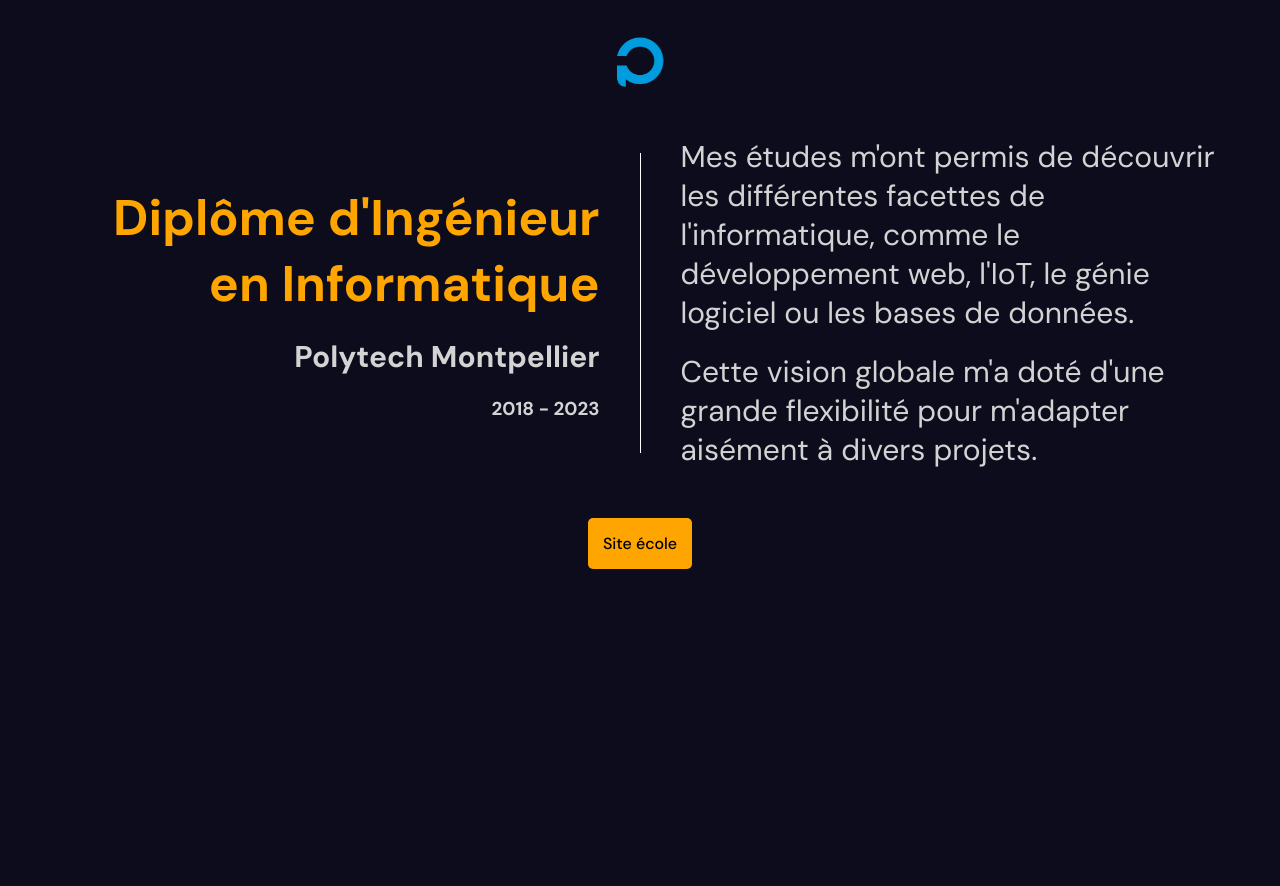
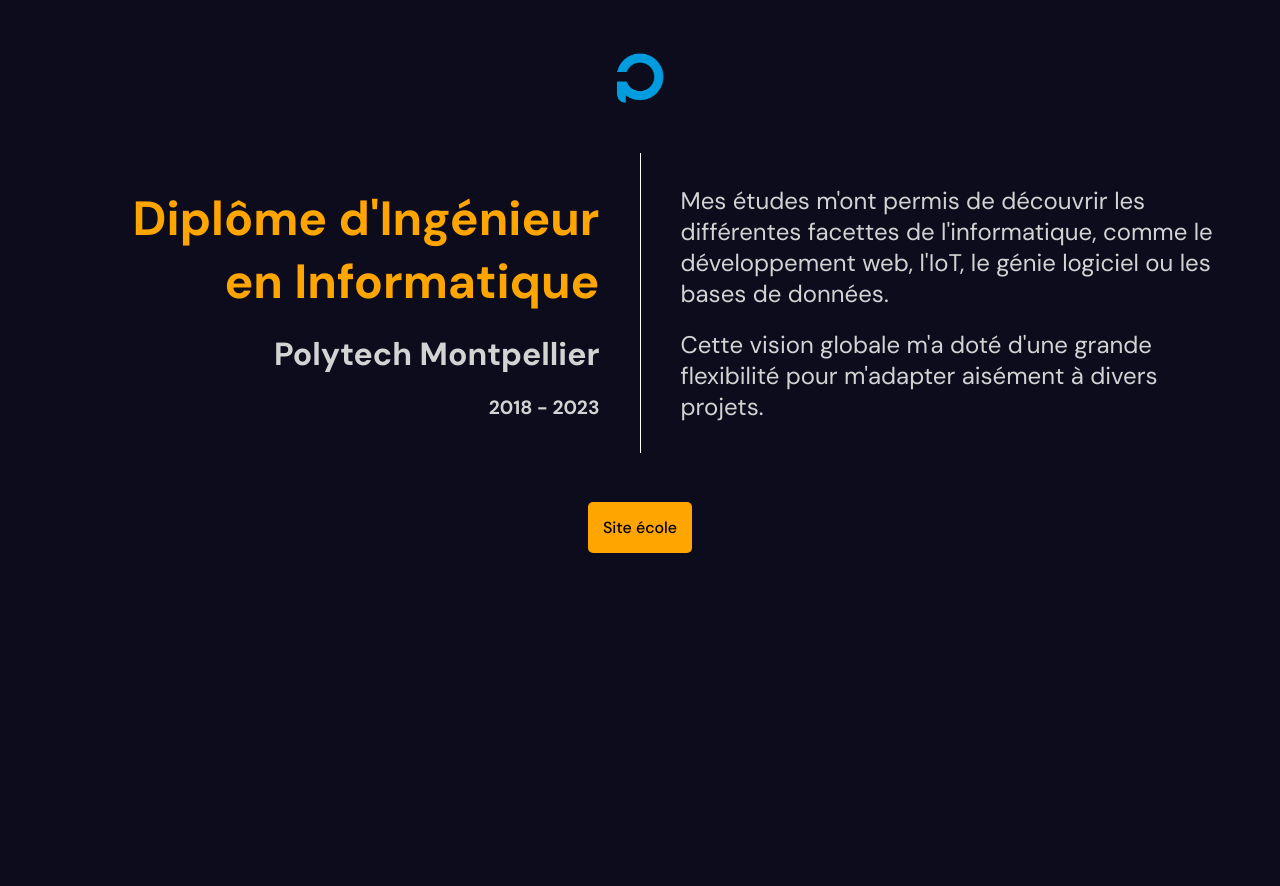
Before and after one commit to radubortan/portfolio, a React (Vite) app: page / in a window 1280 px wide. Shown: the part 8200-9086 px from the top of the page. Built offline with nearby package versions, Linux system fonts and the light colour scheme; the HTML template or start-up script is replaced by a standard one.

Commit message:
studies section

```diff
--- a/src/app.scss
+++ b/src/app.scss
@@ -73,7 +73,8 @@
   }
 
   #projects,
-  #skills {
+  #skills,
+  #studies {
     height: auto;
   }
 
--- a/src/components/studies/Studies.tsx
+++ b/src/components/studies/Studies.tsx
@@ -1,26 +1,40 @@
 import classes from "./studies.module.scss";
 import { motion } from "framer-motion";
 import * as variants from "./studies.variants";
+import useScreenSize from "../../hooks/useScreenSize";
 
 const Studies = () => {
+  const screenSize = useScreenSize();
+  const isMobileDevice = screenSize.width <= 768;
+
   return (
     <div className={classes.container}>
       <div className={classes.content}>
         <motion.div
           className={classes.imageContainer}
           whileInView="whileInView"
-          initial={{ ...variants.schoolVariants.initial, y: 100 }}
+          initial={
+            isMobileDevice
+              ? { ...variants.schoolVariants.initial, x: 100 }
+              : { ...variants.schoolVariants.initial, y: 100 }
+          }
           variants={variants.schoolVariants}
           transition={{ opacity: { duration: 1 } }}
+          viewport={{ once: isMobileDevice }}
         >
           <img src="polytech.png" alt="Polytech logo" />
         </motion.div>
 
         <motion.div
           variants={variants.textVariants}
-          initial={{ ...variants.textVariants.initial, x: -400 }}
+          initial={
+            isMobileDevice
+              ? { ...variants.textVariants.initial, x: -100 }
+              : { ...variants.textVariants.initial, x: -400 }
+          }
           whileInView="whileInView"
           className={classes.headers}
+          viewport={{ once: isMobileDevice }}
         >
           <h1>
             Diplôme d'Ingénieur <br />
@@ -32,17 +46,27 @@
 
         <div className={classes.divider}>
           <motion.span
-            variants={variants.dividerVariants}
+            variants={
+              isMobileDevice
+                ? variants.dividerVariantsMobile
+                : variants.dividerVariantsDesktop
+            }
             initial="initial"
             whileInView="whileInView"
+            viewport={{ once: isMobileDevice }}
           />
         </div>
 
         <motion.div
           className={classes.text}
           variants={variants.textVariants}
-          initial={{ ...variants.textVariants.initial, x: 400 }}
+          initial={
+            isMobileDevice
+              ? { ...variants.textVariants.initial, x: 100 }
+              : { ...variants.textVariants.initial, x: 400 }
+          }
           whileInView="whileInView"
+          viewport={{ once: isMobileDevice }}
         >
           <p>
             Mes études m'ont permis de découvrir les différentes facettes de
@@ -59,11 +83,16 @@
           whileTap="whileTap"
           whileHover="whileHover"
           whileInView="whileInView"
-          initial={{ ...variants.schoolVariants.initial, y: -100 }}
+          initial={
+            isMobileDevice
+              ? { ...variants.schoolVariants.initial, x: -100 }
+              : { ...variants.schoolVariants.initial, y: -100 }
+          }
           variants={variants.schoolVariants}
           transition={{ scale: { duration: 0.2 }, opacity: { duration: 1 } }}
           href="https://www.polytech.umontpellier.fr/formation/cycle-ingenieur/informatique-et-gestion"
           target="_blank"
+          viewport={{ once: isMobileDevice }}
         >
           Site école
         </motion.a>
--- a/src/components/studies/studies.module.scss
+++ b/src/components/studies/studies.module.scss
@@ -1,3 +1,5 @@
+@import "../../app.scss";
+
 .container {
   height: 100%;
   padding: 0 37.5px;
@@ -15,6 +17,11 @@
     justify-content: center;
     gap: 40px;
 
+    @include mobile {
+      flex-direction: column;
+      gap: 20px;
+    }
+
     .headers {
       flex: 1;
       display: flex;
@@ -22,13 +29,22 @@
       gap: 20px;
       text-align: right;
 
+      @include mobile {
+        text-align: center;
+        gap: 10px;
+      }
+
       h1 {
-        font-size: 50px;
+        font-size: var(--extra-big-text);
         color: orange;
       }
 
       h2 {
-        font-size: 30px;
+        font-size: var(--big-text);
+      }
+
+      h3 {
+        font-size: var(--regular-text);
       }
     }
 
@@ -37,10 +53,17 @@
       width: 1px;
       display: flex;
       align-items: center;
+      justify-content: center;
+
+      @include mobile {
+        height: 1px;
+        width: 100%;
+      }
 
       span {
         background-color: white;
         width: 100%;
+        height: 100%;
       }
     }
 
@@ -51,7 +74,11 @@
       flex: 1;
 
       p {
-        font-size: 30px;
+        font-size: var(--medium-text);
+
+        @include mobile {
+          text-align: center;
+        }
       }
     }
 
@@ -62,6 +89,10 @@
       justify-content: center;
       align-items: center;
       gap: 20px;
+
+      @include mobile {
+        top: -80px;
+      }
 
       img {
         height: 50px;
@@ -78,6 +109,10 @@
       cursor: pointer;
       user-select: none;
       font-weight: 500;
+
+      @include mobile {
+        bottom: -80px;
+      }
     }
   }
 }
--- a/src/components/studies/studies.variants.ts
+++ b/src/components/studies/studies.variants.ts
@@ -1,6 +1,7 @@
 export const textVariants = {
-  initial: { opacity: 0, x: 400 },
+  initial: { opacity: 0 },
   whileInView: {
+    y: 0,
     x: 0,
     opacity: 1,
     transition: {
@@ -13,7 +14,7 @@
   },
 };
 
-export const dividerVariants = {
+export const dividerVariantsDesktop = {
   initial: {
     height: 0,
   },
@@ -23,9 +24,19 @@
   },
 };
 
+export const dividerVariantsMobile = {
+  initial: {
+    width: 0,
+  },
+  whileInView: {
+    width: "100%",
+    transition: { ease: "easeOut", duration: 0.5 },
+  },
+};
+
 export const schoolVariants = {
   initial: { opacity: 0 },
-  whileInView: { opacity: 1, y: 0, transition: { y: { duration: 0.5 } } },
+  whileInView: { opacity: 1, y: 0, x: 0, transition: { y: { duration: 0.5 } } },
   whileHover: { scale: 1.05 },
   whileTap: { scale: 1 },
 };
```
